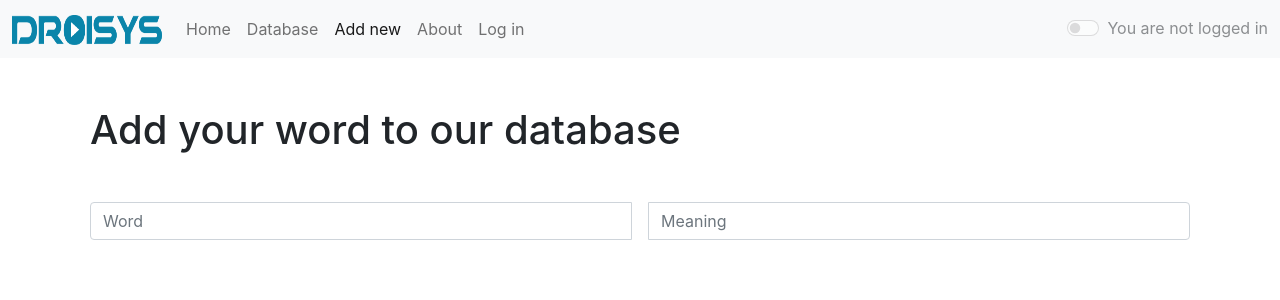
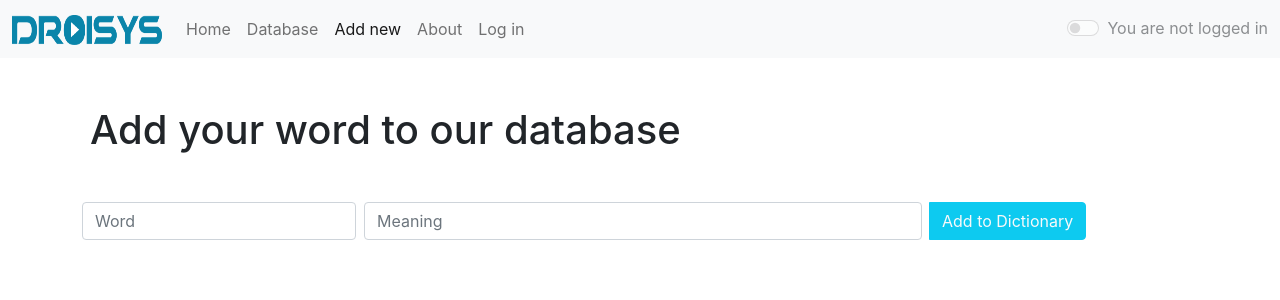
Before and after one commit to nadeem-droisys/Droisys-vocab, a React (Create React App) app in the folder my-app/: page /Newword in a window 1280 px wide. Shown: the top 300 px of the page. Built offline with nearby package versions, Linux system fonts and the light colour scheme.

Commit message:
logics part done

```diff
--- a/my-app/src/components/Home.js
+++ b/my-app/src/components/Home.js
@@ -1,15 +1,59 @@
-import React from 'react';
+import React, { useState, useEffect } from 'react';
 
 export default function Home() {
+  const [inputWord, setInputWord] = useState("")
+  const [search, setSearch] = useState("")
+  const [inputMeaning, setInputMeaning] = useState("")
+  const [insertWord, setInsertWord] = useState(getDataLocal());
+  function getDataLocal(){
+     let localData = localStorage.getItem("dictionary")
+     if(localData){
+     return JSON.parse(localStorage.getItem("dictionary"))
+     }
+     else{
+       return [];
+     }
+  }
+  useEffect(() => {
+           localStorage.setItem("dictionary", JSON.stringify(insertWord))
+  }, [insertWord]);
+
+
+  function addWord(e){
+             e.preventDefault();
+             let insertWords = {
+               word: inputWord,
+               meaning: inputMeaning
+             }
+
+             if(!inputWord){
+
+             }
+             else{
+               setInsertWord([...insertWord, insertWords])
+             setInputWord("")
+             setInputMeaning("")
+             }
+  }
+
   return <div className='container'>
       <h1 className='my-5 mx-2'>Type your word below</h1>
       <div className="input-group input-group-lg">
-  <input type="text" className="form-control" aria-label="Sizing example input" aria-describedby="inputGroup-sizing-lg"/>
+  <input type="text" className="form-control" onChange={(e)=>{setSearch(e.target.value)}} aria-label="Sizing example input" aria-describedby="inputGroup-sizing-lg"/>
 </div>
-      <div> <h2 className='my-3'>Word : Meaning kjbvkjbvkjbkvbjkjbkjf kbekjkbjebiebkjb jebovb</h2></div>
-      <div> <h2 className='my-3'>Word : Meaning kjbvkjbvkjbkvbjkjbkjf kbekjkbjebiebkjb jebovb</h2></div>
-      <div> <h2 className='my-3'>Word : Meaning kjbvkjbvkjbkvbjkjbkjf kbekjkbjebiebkjb jebovb</h2></div>
-      <div> <h2 className='my-3'>Word : Meaning kjbvkjbvkjbkvbjkjbkjf kbekjkbjebiebkjb jebovb</h2></div>
-
+      <div> <div id='notes'>{
+                  insertWord.filter((val)=>{
+                    if(search===""){
+                      return val
+                    }
+                    else if(val.word.toLowerCase().includes(search.toLowerCase())){
+                      return val
+                    }
+                  }).map((elem, index)=>{
+                    return(
+                      <h4 className='my-3' key={index}>{elem.word} : {elem.meaning}</h4>
+                    )
+                  })
+} </div></div>
   </div>;
 }
--- a/my-app/src/components/Newword.js
+++ b/my-app/src/components/Newword.js
@@ -1,11 +1,81 @@
-import React from 'react';
+import React, { useState, useEffect } from 'react';
+export default function Newword() {
+ const [inputWord, setInputWord] = useState("")
+ const [inputMeaning, setInputMeaning] = useState("")
+ const [insertWord, setInsertWord] = useState(getDataLocal());
+ const [sortType, setSortType] = useState("asc");
+ function getDataLocal(){
+    let localData = localStorage.getItem("dictionary")
+    if(localData){
+    return JSON.parse(localStorage.getItem("dictionary"))
+    }
+    else{
+      return [];
+    }
+ }
+ useEffect(() => {
+          localStorage.setItem("dictionary", JSON.stringify(insertWord))
+ }, [insertWord]);
 
-export default function Newword() {
+ function addWord(e){
+            e.preventDefault();
+            let currentTime = String(new Date());
+            let myTime = currentTime.substring(4,21)
+            let insertWords = {
+              word: inputWord,
+              meaning: inputMeaning,
+              time: myTime
+            }
+            if(!inputWord || !inputMeaning){
+                  alert("both fields required")
+            }
+            else{
+              insertWord.filter((val)=>{
+                  if(val.word.toLowerCase().includes(inputWord.toLowerCase())){
+                   alert("already in our data base")
+                  }
+                  else{
+                    setInsertWord([...insertWord, insertWords])
+                setInputWord("")
+                setInputMeaning("")
+                  }
+                })
+          }
+
+
+            // insertWord.filter((val)=>{
+            //   if(!inputWord){}
+            //   else if(val.word.toLowerCase().includes(inputWord.toLowerCase())){
+            //     alert("this word alraedy taken")
+            //   }
+            //   else if(inputMeaning!==""){
+            //     setInsertWord([...insertWord, insertWords])
+            // setInputWord("")
+            // setInputMeaning("")
+            //   }
+            // })
+ }
+  const sortedData = insertWord.sort((a,b)=>{
+    const isReversed = (sortType==="asc")?1:-1;
+    return isReversed*a.word.localeCompare(b.word)
+  })
+
+
   return <div className='container'>
       <h1 className='mx-2 my-5'> Add your word to our database</h1>
       <div className="input-group mb-3">
-  <input type="text" className="form-control mx-2" placeholder="Word" />
-  <input type="text" className="form-control mx-2" placeholder="Meaning"/>
+  <div className='ml-2 w-20'><input type="text" value={inputWord} onChange={(e)=>{setInputWord(e.target.value)}} className="form-control" id='inputword' placeholder="Word" /></div>
+  <div className='w-50 mx-2'><input type="text"
+  value={inputMeaning}  onChange={(e)=>{setInputMeaning(e.target.value)}}
+  className="form-control" id='inputmeaning' placeholder="Meaning"/></div>
+  <button type="button" id='addbtn' onClick={addWord} className="btn btn-info text-light">Add to Dictionary</button>
 </div>
+<div id='notes'>{
+                  sortedData.map((elem, index)=>{
+                    return(
+                      <h4 className='my-3' key={index}>{elem.word} : {elem.meaning}<small>{elem.time}</small></h4>
+                    )
+                  })
+} </div>
   </div>;
 }
```
